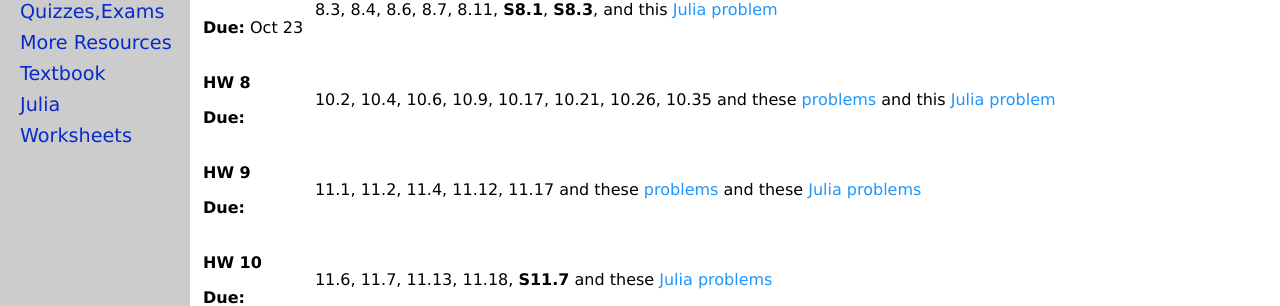
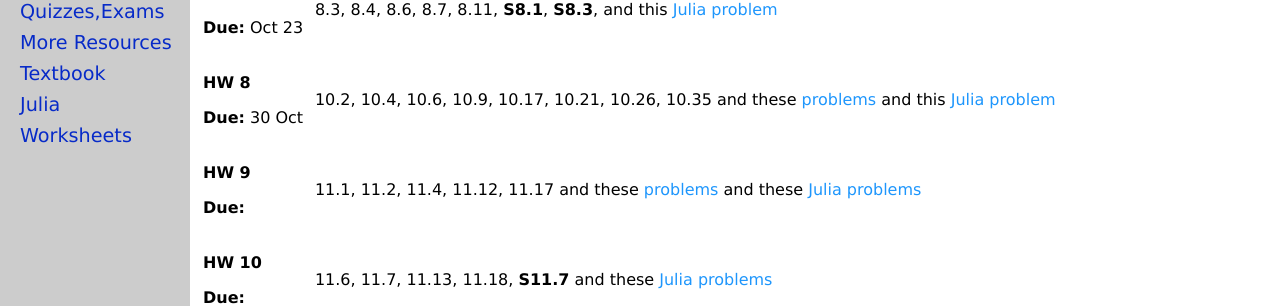
Before and after one commit to jrfaudree/LA, a Jekyll site: the page built from homework.md, in a window 1280 px wide and 900 px high, scrolled down 782 px. Shown: the part 152-458 px from the top of the window. Built offline with Jekyll 4.4.1, drawn with Linux system fonts in a browser that asks for light colours.

Commit message:
Update assignments.yml

```diff
--- a/_data/assignments.yml
+++ b/_data/assignments.yml
@@ -35,8 +35,8 @@
   due:  "Oct 23"
 
 - title: "HW 8"
-  assignment: "10.2, 10.4, 10.6, 10.9, 10.17, 10.21, 10.26, 10.35 and these [problems](HW8b.pdf)  and this [Julia problem](julia/HW8.ipynb)"
-  due: " "
+  assignment: "10.2, 10.4, 10.6, 10.9, 10.17, 10.21, 10.26, 10.35 and these [problems](assets/homework/HW8b.pdf)  and this [Julia problem](julia/HW8.ipynb)"
+  due: "30 Oct "
 
 - title: "HW 9"
   assignment: "11.1, 11.2, 11.4, 11.12, 11.17 and these [problems](HW9b.pdf)  and these [Julia problems](julia/HW9.ipynb)"
```
